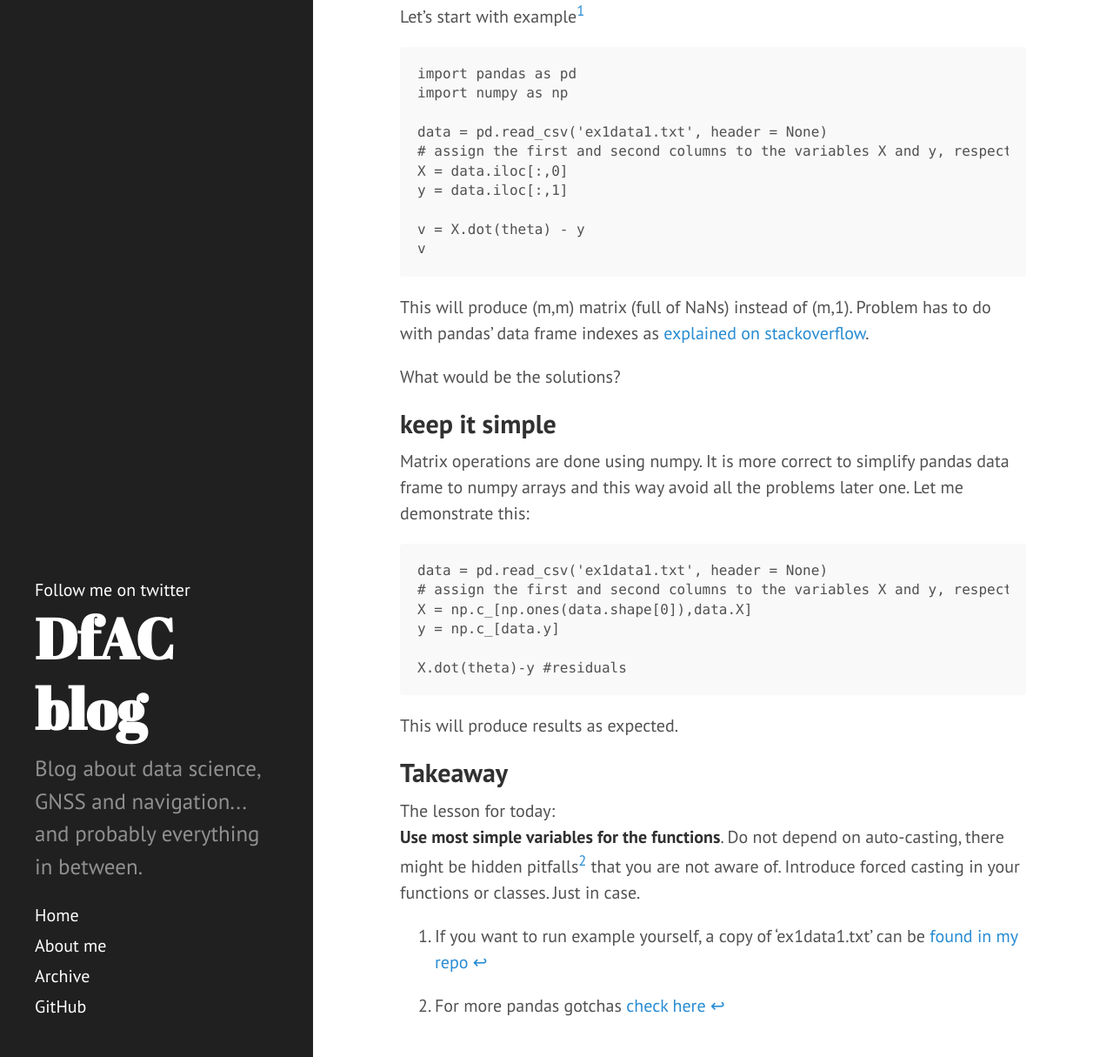
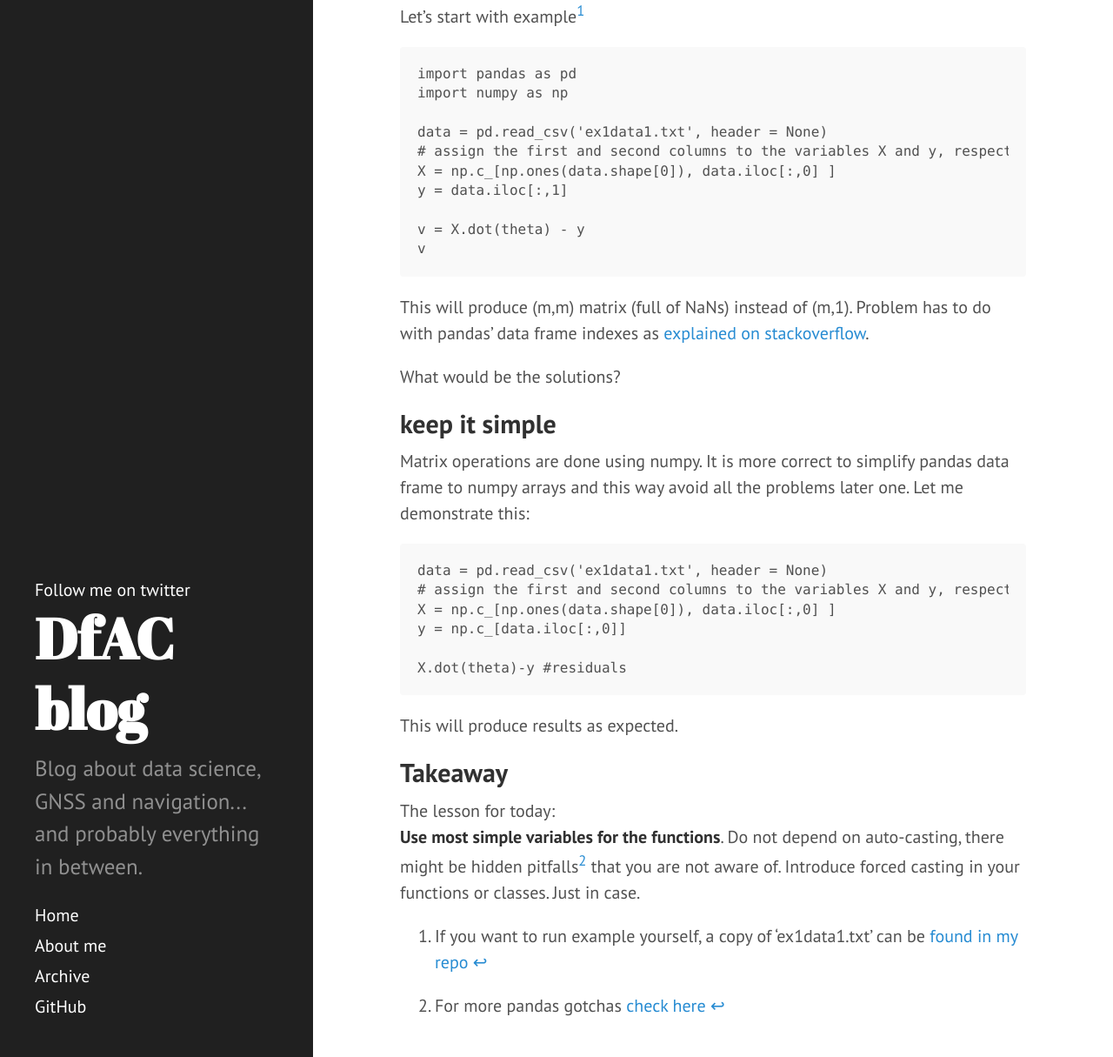
Before and after one commit to DfAC/DfAC.github.io, a Jekyll site: the page built from _posts/2016-07-03-matrixProblems.md, in a window 1280 px wide and 1400 px high, scrolled down 990 px. Shown: the part 185-1400 px from the top of the window at 87% size. Built offline with Jekyll 4.4.1, drawn with Linux system fonts in a browser that asks for light colours; comment, search, counter and statistics services are not loaded.

Commit message:
fixed X,y
added intersection (theta_0) and made both code identical in calling pandas

````diff
--- a/_posts/2016-07-03-matrixProblems.md
+++ b/_posts/2016-07-03-matrixProblems.md
@@ -33,7 +33,7 @@ import numpy as np
 
 data = pd.read_csv('ex1data1.txt', header = None)
 # assign the first and second columns to the variables X and y, respectively
-X = data.iloc[:,0]
+X = np.c_[np.ones(data.shape[0]), data.iloc[:,0] ]
 y = data.iloc[:,1]
 
 v = X.dot(theta) - y
@@ -50,8 +50,8 @@ Matrix operations are done using numpy. It is more correct to simplify pandas da
 ```
 data = pd.read_csv('ex1data1.txt', header = None)
 # assign the first and second columns to the variables X and y, respectively
-X = np.c_[np.ones(data.shape[0]),data.X]
-y = np.c_[data.y]
+X = np.c_[np.ones(data.shape[0]), data.iloc[:,0] ]
+y = np.c_[data.iloc[:,0]]
 
 X.dot(theta)-y #residuals
 ```
````
